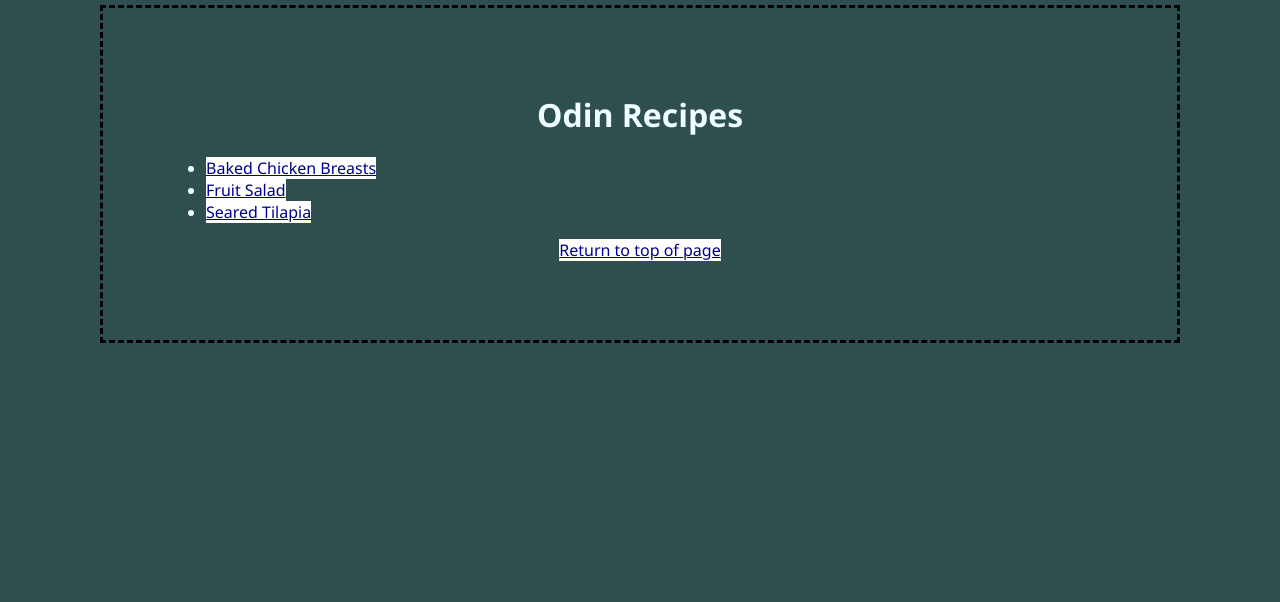
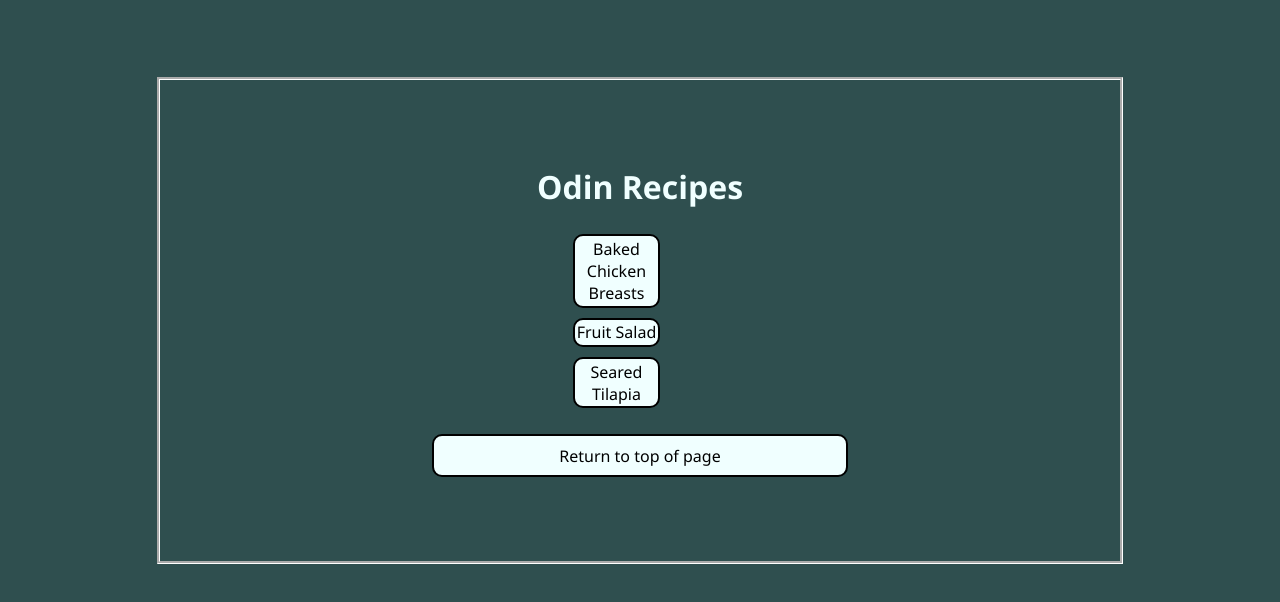
Before and after one commit to Ammar-Alam/odin-recipes, a plain HTML site: page index.html in a window 1280 px wide. Drawn offline with Linux system fonts and the light colour scheme.

Commit message:
Change styling of anchor items to resemble buttons

```diff
--- a/style.css
+++ b/style.css
@@ -1,3 +1,7 @@
+* {
+    box-sizing: border-box;
+}
+
 body {
     font-family: 'Segoe UI', Tahoma, Geneva, Verdana, sans-serif;
     background-color: darkslategray;
@@ -10,11 +14,10 @@ li {
 }
 
 .main-body {
-    margin: auto;
-    width: 75%;
+    margin: 10vh auto;
+    width: 75vw;
     outline: auto;
-    outline-style: dashed;
-    outline-color: black;
+    outline: groove white;
     padding: 5%;
 }
 
@@ -28,6 +31,20 @@ li {
 }
 
 a {
-    background-color: white;
-    color: darkblue;
+    display: inline-block;
+    width: 50%;
+    background-color: azure;
+    text-decoration: none;
+    margin: 5px auto;
+    border: 2px solid black;
+    border-radius: 10px;
+    padding: 1%;
+    color: black;
+    text-align: center;
 }
+
+.recipe-list {
+    display: inline-block;
+    margin: 0 auto;
+    list-style-type: none;
+}
```
